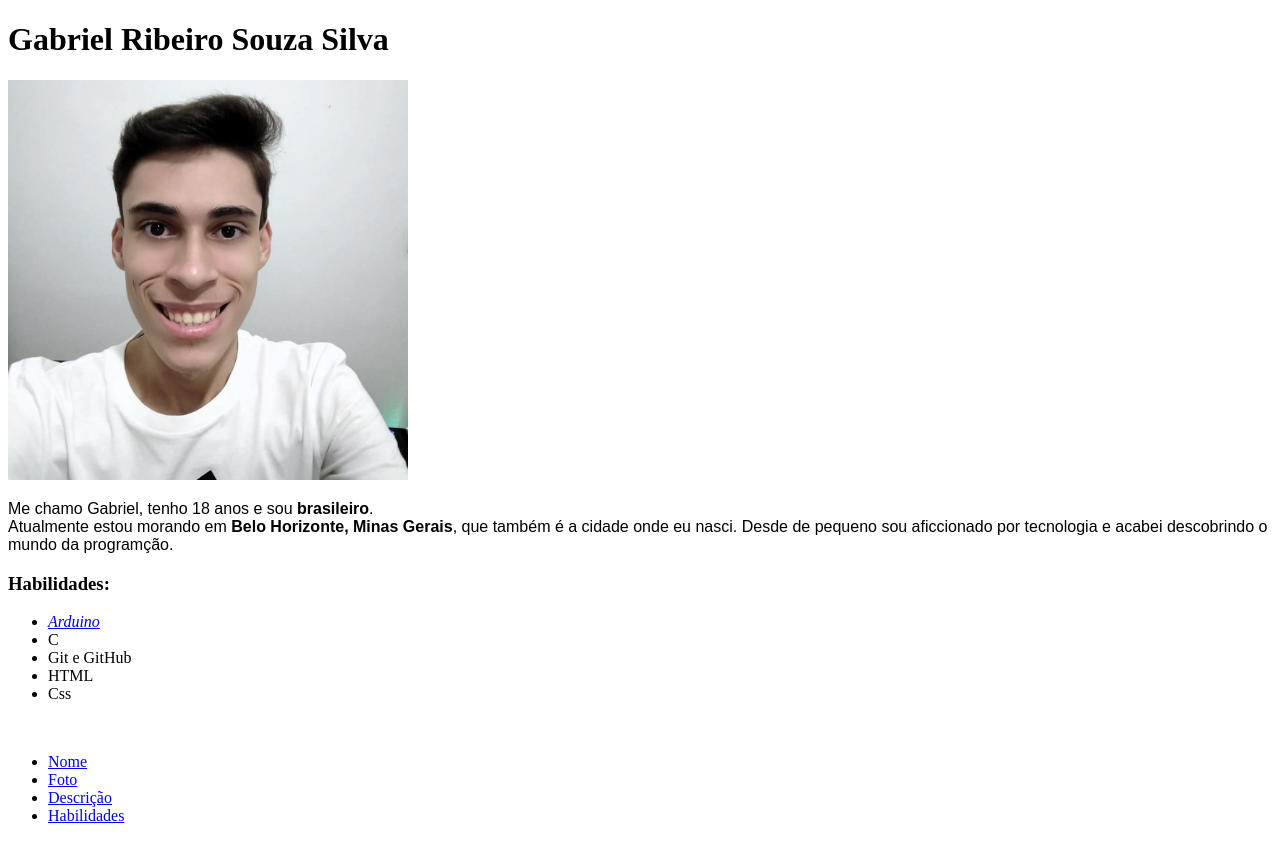
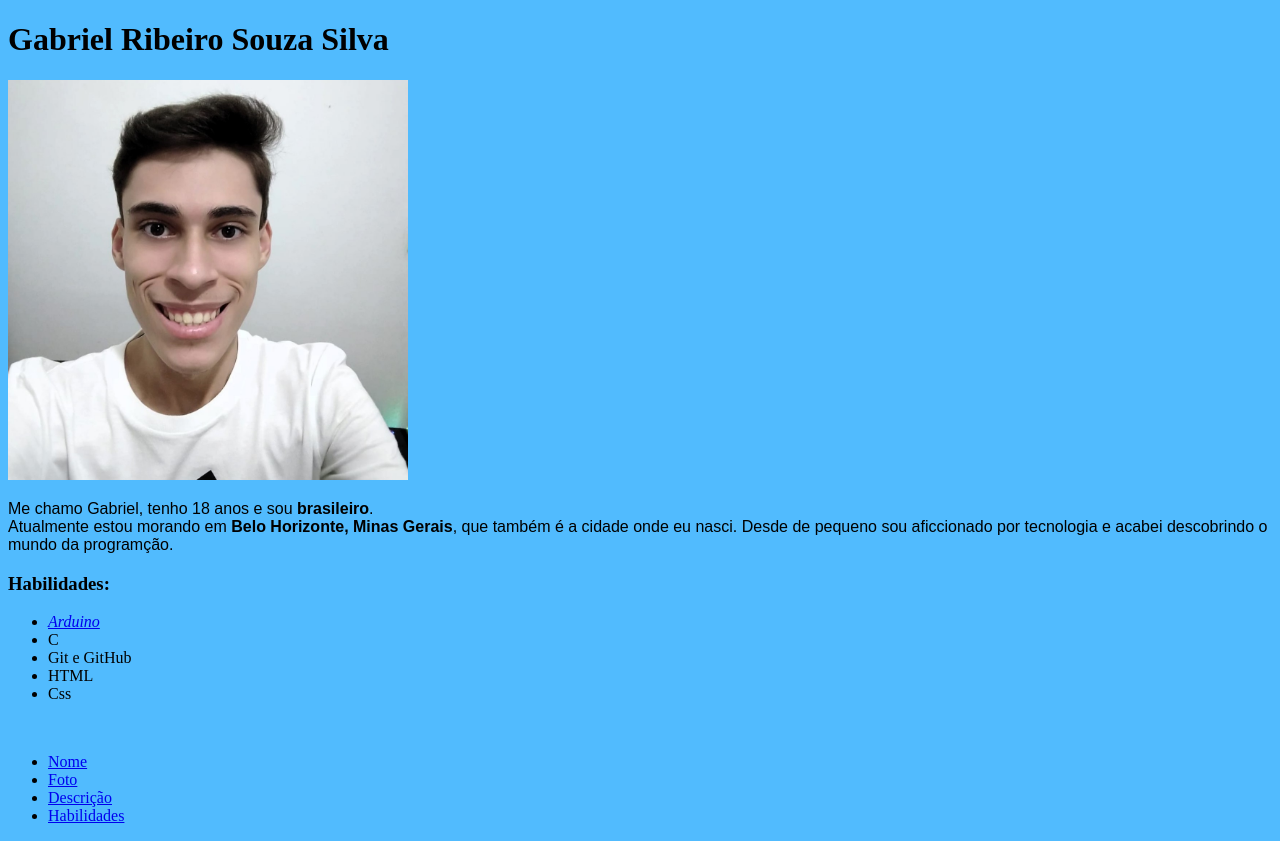
Before and after one commit to ribeir099/ribeir099.github.io, a plain HTML site: page index.html in a window 1280 px wide. Drawn offline with Linux system fonts and the light colour scheme.

Commit message:
Modificando a cor do background

```diff
--- a/index.html
+++ b/index.html
@@ -13,6 +13,10 @@
 
         #descricao {
             font-family: Arial, Helvetica, sans-serif;
+        }
+
+        body{
+            background-color: #51BBFE;
         }
 
     </style>
```
